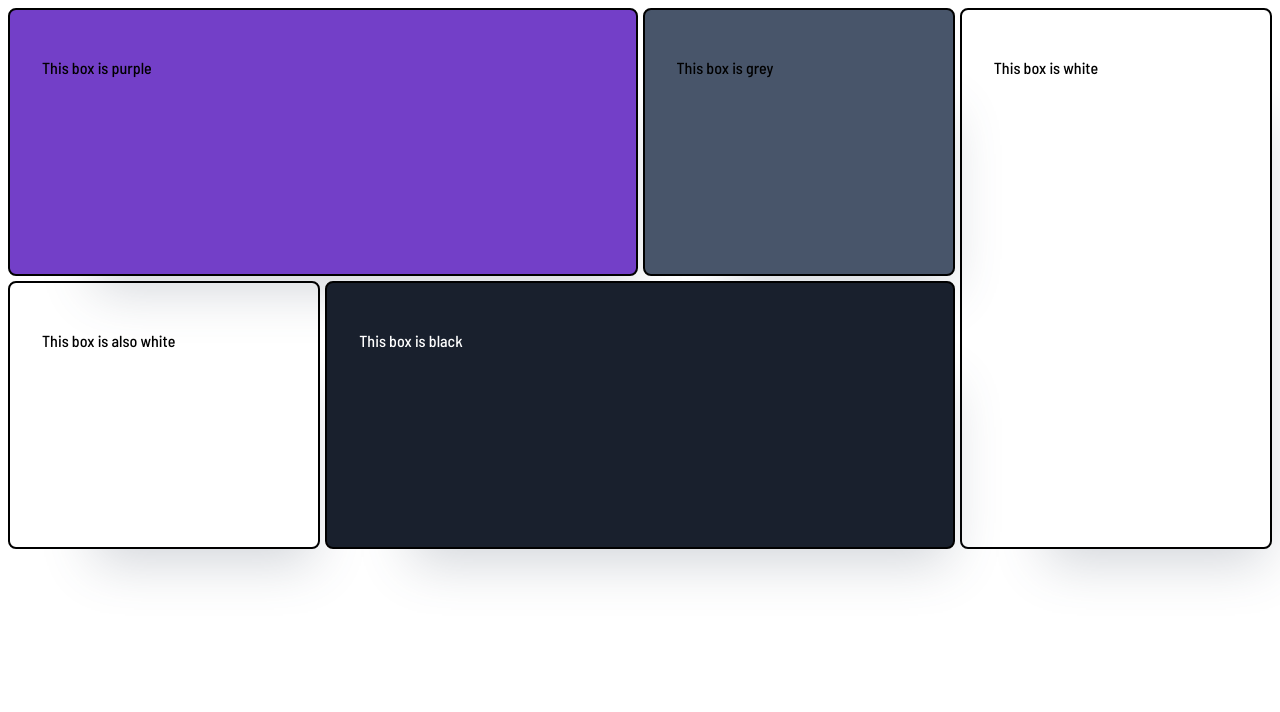
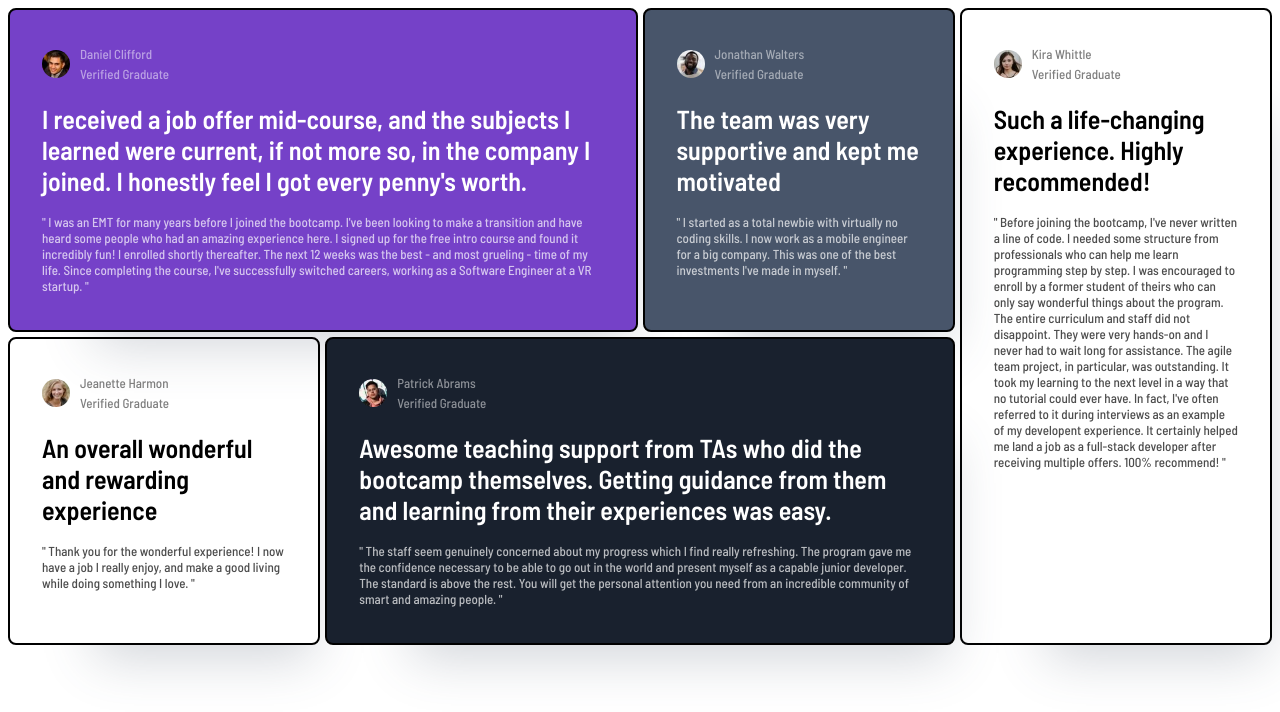
Before and after one commit to ArgoNavis1763/testimonialgrid, a plain HTML site: page index.html in a window 1280 px wide. Drawn offline with Linux system fonts and the light colour scheme.

Commit message:
final styling

```diff
--- a/index.html
+++ b/index.html
@@ -14,19 +14,96 @@
   <body>
     <div class="container">
       <div class="purple-box">
-        <p>This box is purple</p>
+          <div class="intro-white">
+            <img src="./images/image-daniel.jpg"/>
+            <div class="name">
+            <p>Daniel Clifford</p>
+            <p>Verified Graduate</p>
+            </div>
+          </div>
+          <h1>
+            I received a job offer mid-course, and the subjects I learned were current, if not more so,
+            in the company I joined. I honestly feel I got every penny's worth.
+          </h1>
+          <p class="quote-white">
+            " I was an EMT for many years before I joined the bootcamp. I've been looking to make a
+            transition and have heard some people who had an amazing experience here. I signed up
+            for the free intro course and found it incredibly fun! I enrolled shortly thereafter.
+            The next 12 weeks was the best - and most grueling - time of my life. Since completing
+            the course, I've successfully switched careers, working as a Software Engineer at a VR startup. "
+          </p>
+        </div>
+      <div class="grey-box">
+      <div class="intro-white">
+        <img src="./images/image-jonathan.jpg"/>
+        <div class="name">
+          <p>Jonathan Walters</p>
+          <p>Verified Graduate</p>
+        </div>
       </div>
-      <div class="grey-box">
-        <p>This box is grey</p>
+      <h1>
+        The team was very supportive and kept me motivated
+      </h1>
+      <p class="quote-white">
+        " I started as a total newbie with virtually no coding skills. I now work as a mobile engineer for a big company. This was one of the best investments I've made in myself. "
+      </p>
       </div>
       <div class="white-box-1">
-        <p>This box is white</p>
+        <div class="intro-black">
+          <img src="./images/image-kira.jpg"/>
+          <div class="name">
+            <p>Kira Whittle</p>
+            <p>Verified Graduate</p>
+          </div>
+        </div>
+        <h1>
+          Such a life-changing experience. Highly recommended!
+        </h1>
+        <p class="quote-black">
+          " Before joining the bootcamp, I've never written a line of code. I needed some structure from
+          professionals who can help me learn programming step by step. I was encouraged to enroll by a former
+          student of theirs who can only say wonderful things about the program. The entire curriculum and staff
+          did not disappoint. They were very hands-on and I never had to wait long for assistance. The agile team
+          project, in particular, was outstanding. It took my learning to the next level in a way that no tutorial
+          could ever have. In fact, I've often referred to it during interviews as an example of my developent
+          experience. It certainly helped me land a job as a full-stack developer after receiving multiple offers.
+          100% recommend! "
+        </p>
       </div>
       <div class="white-box-2">
-        <p>This box is also white</p>
+        <div class="intro-black">
+        <img src="./images/image-jeanette.jpg"/>
+        <div class="name">
+          <p>Jeanette Harmon</p>
+          <p>Verified Graduate</p>
+        </div>
+        </div>
+        <h1>
+          An overall wonderful and rewarding experience
+        </h1>
+        <p class="quote-black">
+          " Thank you for the wonderful experience! I now have a job I really enjoy, and make a good living
+          while doing something I love. "
+        </p>
       </div>
       <div class="black-box">
-        <p>This box is black</p>
+      <div class="intro-white">
+      <img src="./images/image-patrick.jpg"/>
+      <div class="name">
+        <p>Patrick Abrams</p>
+        <p>Verified Graduate</p>
+      </div>
+        </div>
+        <h1>
+          Awesome teaching support from TAs who did the bootcamp themselves. Getting guidance from them and
+  learning from their experiences was easy.
+        </h1>
+        <p class="quote-white">
+          " The staff seem genuinely concerned about my progress which I find really refreshing. The program
+          gave me the confidence necessary to be able to go out in the world and present myself as a capable
+          junior developer. The standard is above the rest. You will get the personal attention you need from
+          an incredible community of smart and amazing people. "
+        </p>
       </div>
     </div>
   </body>
--- a/style.css
+++ b/style.css
@@ -1,3 +1,9 @@
+body {
+  font-family: "Barlow Semi Condensed", sans-serif;
+  font-weight: 500;
+  font-size: 13px;
+}
+
 .container {
     display: grid;
     grid-template-columns: repeat(12, 1fr);
@@ -18,7 +24,9 @@
   .purple-box {
     grid-column: span 6;
     grid-row: span 1;
-    background-color: #733fc8;
+    background-color: hsl(263, 55%, 52%);
+    color: white;
+
   }
 
   .white-box-1 {
@@ -27,7 +35,7 @@
   }
 
   .black-box {
-    background-color: #19202d;
+    background-color: hsl(219, 29%, 14%);
     grid-column: span 6;
     color: white;
   }
@@ -35,7 +43,8 @@
   .grey-box {
     grid-column: span 3;
     grid-row: span 1;
-    background-color: #48556a;
+    background-color: hsl(217, 19%, 35%);
+    color: white;
   }
 
   .white-box-2 {
@@ -46,9 +55,44 @@
     background-color: hsl(0 0% 81%);
   }
 
-  @media (max-width: 700px) {
+  @media  (max-width: 700px) {
     .container > div {
       min-height: auto;
       grid-column: span 12;
     }
   }
+
+  .intro-black {
+    display: flex;
+    gap: 10px;
+    align-items: center;
+    color: hsla(0,0%,0%,0.5);
+  }
+
+  .intro-white {
+    display: flex;
+    gap: 10px;
+    align-items: center;
+    color: hsla(0,0%,100%,0.5);
+  }
+
+
+  img {
+    width: 28px;
+  height: 28px;
+  border-radius: 50%;
+
+  }
+
+  p {
+    margin: 4px 0px;
+  }
+
+  .quote-black {
+    color: hsla(0,0%,0%,0.7);
+
+  }
+
+  .quote-white {
+    color: hsla(0,0%,100%,0.7);
+  }
```
Also changed, not shown: images/image-daniel.jpg (added), images/image-jeanette.jpg (added), images/image-jonathan.jpg (added), images/image-kira.jpg (added), images/image-patrick.jpg (added).
